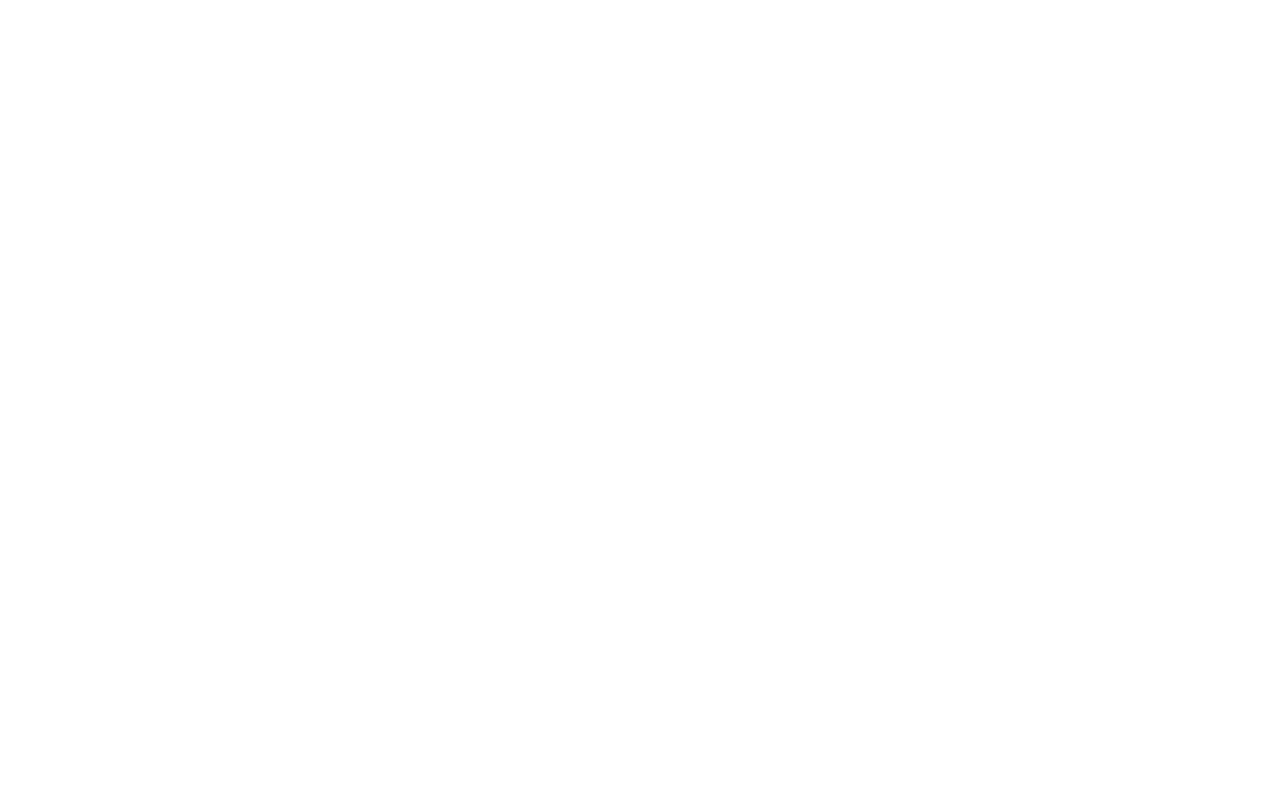
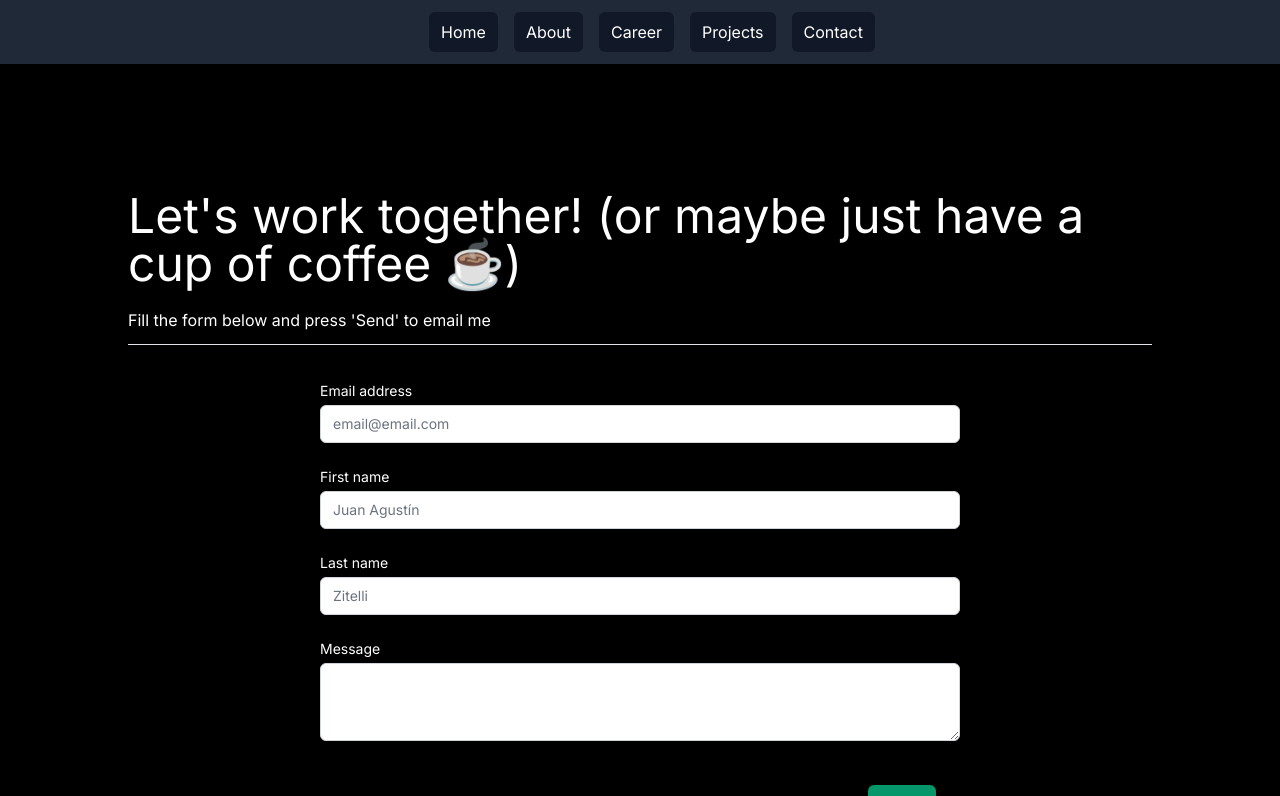
Before and after one commit to juanzitelli/juanzitelli-dev-old, a Next.js app: page /contact in a window 1280 px wide. Shown: the top 796 px of the page. Built offline with nearby package versions, Linux system fonts and the light colour scheme.

Commit message:
Feat: Finished About and Contact sections

```diff
--- /dev/null
+++ b/components/about/Book.tsx
@@ -0,0 +1,33 @@
+import { Book as IBook } from "../../data/interfaces/about/Book"
+import { useTranslation } from "../../hooks/useTranslation"
+
+interface BookProps {
+	book: IBook
+}
+
+const Book = ({ book }: BookProps) => {
+	const { t } = useTranslation();
+	return (
+		<article className="flex flex-col justify-between items-start p-6 my-2 mx-2 bg-white bg-opacity-20 rounded-lg max-w-3xl">
+
+			<header>
+				<h1 className="text-2xl my-4">{book.name}</h1>
+			</header>
+
+			<strong>{t.about.booksSection.author.title}</strong>
+			<p className="my-4">{`${book.author}`}</p>
+
+			<strong>{t.about.booksSection.publisher.title}</strong>
+			<p className="my-4">{`${book.publisher}`}</p>
+
+			<strong>{t.about.booksSection.year.title}</strong>
+			<p className="my-4">{`${book.year}`}</p>
+
+			<strong>{t.about.booksSection.learned.title}</strong>
+			<p className="my-4 text-justify">{book.learned}</p>
+
+		</article>
+	)
+}
+
+export default Book
--- a/components/about/Books.tsx
+++ b/components/about/Books.tsx
@@ -1,27 +1,17 @@
-interface BooksInterface {
-	books: Book[];
-}
-const Books = ({ books }: BooksInterface) => {
+import { Book as IBook } from "../../data/interfaces/about/Book"
+import { useTranslation } from "../../hooks/useTranslation"
+import Book from "./Book"
+
+const Books = () => {
+	const { t } = useTranslation();
 	return (
-		<>
-			<h1 className="text-3xl py-6">{booksTitle}</h1>
+		<section>
+			<h1 className="text-3xl py-6">{t.about.booksSection.title}</h1>
 			{
-				books.map(() => <Book  />)
+				t.about.booksSection.books.map(book => <Book book={book} />)
 			}
-		</>
+		</section>
 	)
 }
 
 export default Books
-
-
-/**
- * 	name,
-	nameTitle,
-	author,
-	authorTitle,
-	publisher,
-	publisherTitle,
-	learned,
-	learnedQuestion
- */
--- a/components/about/Music.tsx
+++ b/components/about/Music.tsx
@@ -1,8 +1,15 @@
+import { useTranslation } from "../../hooks/useTranslation"
+
 const Music = () => {
+	const { t } = useTranslation();
 	return (
-		<div>
-
-		</div>
+		<section>
+			<h1 className="text-3xl py-6">{t.about.musicSection.title}</h1>
+			<h2 className="text-1xl">{t.about.musicSection.description}</h2>
+			<article className="flex flex-col justify-between items-start p-6 my-2 mx-2 bg-white bg-opacity-20 rounded-lg max-w-3xl">
+				<iframe className="rounded-lg max-w-full md:w-full lg:w-full" src="https://open.spotify.com/embed/playlist/37i9dQZF1EM3B0EdB9SdQe" width="300" height="380" frameBorder="0" allowTransparency={true} allow="encrypted-media"></iframe>
+			</article>
+		</section>
 	)
 }
 
--- a/components/about/Sports.tsx
+++ b/components/about/Sports.tsx
@@ -5,13 +5,13 @@ import Sport from "./Sport"
 const Sports = () => {
 	const { t } = useTranslation();
 	return (
-		<>
+		<section>
 			<h1 className="text-3xl py-6">{t.about.sportsSection.title}</h1>
 			{
 				t.about.sportsSection.sports.map(sport => <Sport
 					key={`${sport.name}`} sport={sport} />)
 			}
-		</>
+		</section>
 	)
 }
 
--- a/components/ui/Footer.tsx
+++ b/components/ui/Footer.tsx
@@ -4,7 +4,7 @@ const Footer = () => {
 	const { t } = useTranslation();
 	return (
 		<footer className="bg-gray-800 pt-10 flex flex-col items-center">
-			<div className="md:flex-auto md:flex-row-reverse mt-2 flex-row flex text-gray-300">
+			<div className="flex flex-row mt-1 md:flex-auto md:flex-row-reverse text-gray-300">
 				<a href="https://facebook.com/juanagustinzitelli" className="w-7 mx-1">
 					<i className="uil uil-facebook-f"></i>
 				</a>
--- a/data/en/en.ts
+++ b/data/en/en.ts
@@ -62,6 +62,7 @@ const en: LocaleInterface = {
       ],
     },
     booksSection: {
+      title: "Books",
       name: {
         title: "Name",
       },
@@ -87,11 +88,22 @@ const en: LocaleInterface = {
         },
       ],
     },
+    musicSection: {
+      title: "Music",
+      description: "Check out my 2020's favorite songs!",
+    },
   },
   contact: {
     title: "Let's work together! (or maybe just have a cup of coffee ☕)",
     emailFormTitle: "Fill the form below and press 'Send' to email me",
     socialMediaLinksTitle: "Or you can contact me via social media!",
+    sendButtonText: "Send",
+    fields: {
+      firstName: "First name",
+      lastName: "Last name",
+      email: "Email address",
+      message: "Message",
+    },
   },
 };
 
--- a/data/es/es.ts
+++ b/data/es/es.ts
@@ -62,6 +62,7 @@ const es: LocaleInterface = {
       },
     },
     booksSection: {
+      title: "Libros",
       name: {
         title: "Nombre",
       },
@@ -87,11 +88,22 @@ const es: LocaleInterface = {
         },
       ],
     },
+    musicSection: {
+      title: "Música",
+      description: "¡Estas son mis canciones favoritas del 2020!",
+    },
   },
   contact: {
     title: "Trabajemos juntos! (o quizás solo ir por un café ☕)",
     emailFormTitle: `Completá el siguiente formulario y presiona "Enviar" para enviarme un correo electrónico`,
     socialMediaLinksTitle: "¡También podés contactarme vía redes sociales!",
+    sendButtonText: "Enviar",
+    fields: {
+      firstName: "Nombre/s",
+      lastName: "Apellido/s",
+      email: "Dirección de correo electrónico",
+      message: "Mensaje",
+    }
   },
 };
 
--- a/data/interfaces/LocaleInterface.ts
+++ b/data/interfaces/LocaleInterface.ts
@@ -1,3 +1,4 @@
+import { SpawnSyncOptionsWithBufferEncoding } from "child_process";
 import { Book } from "./about/Book";
 import { Sport } from "./about/Sport";
 import { Course } from "./career/Course";
@@ -38,6 +39,7 @@ export interface LocaleInterface {
       sports: Sport[];
     };
     booksSection: {
+      title: string;
       name: {
         title: string;
       };
@@ -55,11 +57,22 @@ export interface LocaleInterface {
       };
       books: Book[];
     };
+    musicSection: {
+      title: string;
+      description: string;
+    };
   };
 
   contact: {
     title: string; // Contact me...
     emailFormTitle: string;
     socialMediaLinksTitle: string;
+    sendButtonText: string;
+    fields: {
+      firstName: string;
+      lastName: string;
+      email: string;
+      message: string;
+    };
   };
 }
--- a/package.json
+++ b/package.json
@@ -14,6 +14,7 @@
     "react-dom": "^16.12.0"
   },
   "devDependencies": {
+    "@tailwindcss/forms": "^0.2.1",
     "@types/node": "^12.12.21",
     "@types/react": "^16.9.16",
     "@types/react-dom": "^16.9.4",
--- a/pages/contact/index.tsx
+++ b/pages/contact/index.tsx
@@ -1,10 +1,53 @@
 import React from 'react'
+import Layout from '../../components/ui/Layout'
+import SectionDescription from '../../components/ui/SectionDescription';
+import { useTranslation } from '../../hooks/useTranslation'
 
 const Contact = () => {
+	const { t } = useTranslation();
 	return (
-		<div>
-			Contact
-		</div>
+		<Layout title={`Contact`}>
+			<section className="p-5 sm:p-8 md:p-16 lg:p-32">
+				<SectionDescription description={t.contact.emailFormTitle} title={t.contact.title} />
+				<div>
+					<div className="mt-5 md:mt-0 md:col-span-2">
+						<form>
+							<div className="shadow sm:rounded-md sm:overflow-hidden">
+								<div className="px-4 py-5 space-y-6 sm:p-6 md:px-24 lg:px-48">
+									<div className="flex flex-col justify-evenly">
+										<div className="my-3">
+											<label htmlFor="email_address" className="block text-sm font-medium text-white">{t.contact.fields.email}</label>
+											<input type="email" name="email_address" id="email_address" autoComplete="email" className="mt-1 focus:ring-indigo-500 focus:border-indigo-500 block w-full shadow-sm sm:text-sm border-gray-300 rounded-md text-black" placeholder={"email@email.com"} />
+										</div>
+
+										<div className="my-3">
+											<label htmlFor="first_name" className="block text-sm font-medium text-white">{t.contact.fields.firstName}</label>
+											<input type="text" name="first_name" id="first_name" autoComplete="given-name" className="mt-1 focus:ring-indigo-500 focus:border-indigo-500 block w-full shadow-sm sm:text-sm border-gray-300 rounded-md text-black" placeholder="Juan Agustín" />
+										</div>
+
+										<div className="my-3">
+											<label htmlFor="last_name" className="block text-sm font-medium text-white">{t.contact.fields.lastName}</label>
+											<input type="text" name="last_name" id="last_name" autoComplete="family-name" className="mt-1 focus:ring-indigo-500 focus:border-indigo-500 block w-full shadow-sm sm:text-sm border-gray-300 rounded-md text-black" placeholder="Zitelli" />
+										</div>
+										<div className="my-3">
+											<label htmlFor="about" className="block text-sm font-medium text-white">
+												{t.contact.fields.message}
+											</label>
+											<textarea id="about" name="about" rows={3} className="shadow-sm focus:ring-indigo-500 focus:border-indigo-500 mt-1 block w-full sm:text-sm border-gray-300 rounded-md text-black" placeholder=""></textarea>
+										</div>
+									</div>
+									<div className="py-2 text-right sm:px-6">
+										<button type="submit" className="inline-flex justify-center py-2 px-4 border border-transparent shadow-sm text-sm font-medium rounded-md text-white bg-green-600 hover:bg-green-700 focus:outline-none focus:ring-2 focus:ring-offset-2 focus:ring-green-500 transition ease-300">{`${t.contact.sendButtonText}`}</button>
+									</div>
+								</div>
+
+							</div>
+						</form>
+					</div>
+				</div>
+			</section>
+
+		</Layout>
 	)
 }
 
--- a/tailwind.config.js
+++ b/tailwind.config.js
@@ -5,5 +5,7 @@ module.exports = {
   variants: {
     extend: {},
   },
-  plugins: [],
+  plugins: [
+    require("@tailwindcss/forms")
+  ],
 };
```
Also changed, not shown: 1 other file (tests, documents, lock files or other folders).
